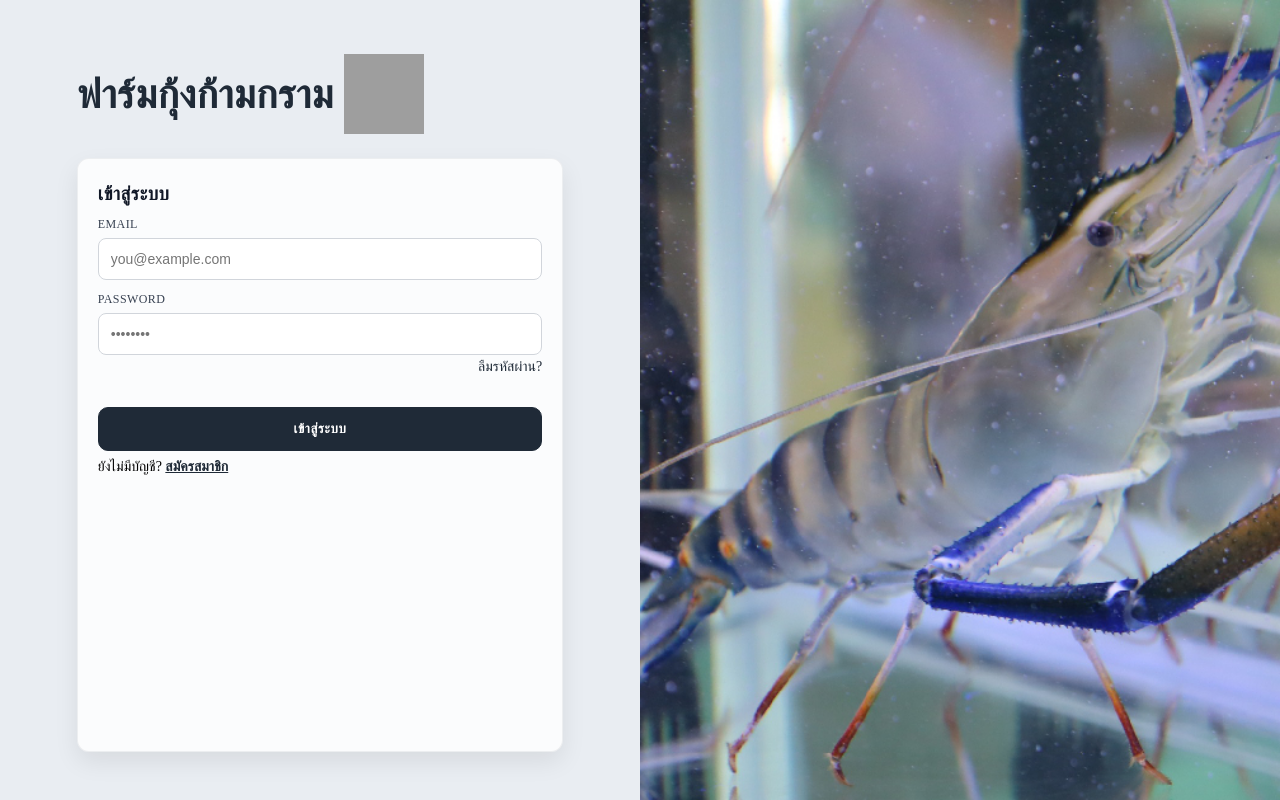
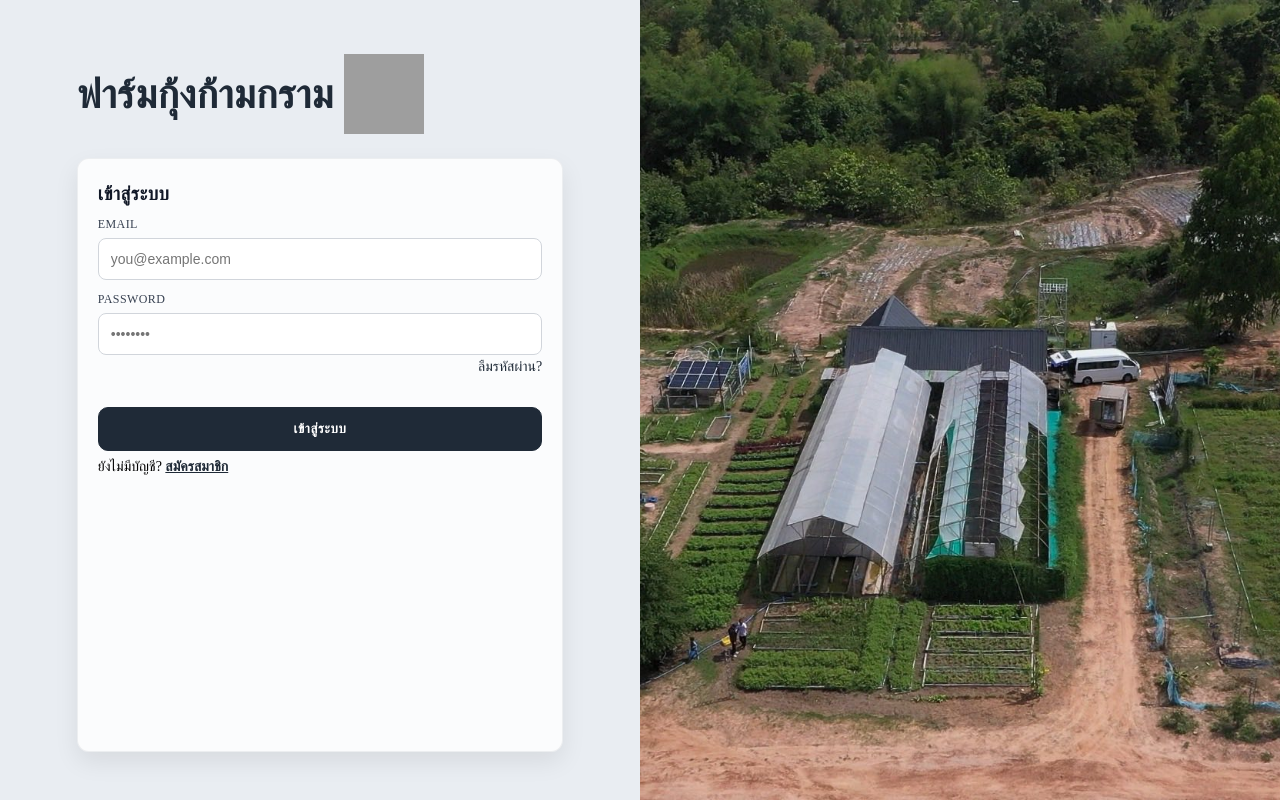
Before and after one commit to kittidaj6641/sanboonfarm, a React (Create React App) app in the folder login-react/: page /login in a window 1280 px wide. Built offline with nearby package versions, Linux system fonts and the light colour scheme; grey boxes are pictures that could not be loaded.

Commit message:
Update login.js

```diff
--- a/login-react/src/login.js
+++ b/login-react/src/login.js
@@ -5,7 +5,7 @@ import { motion } from "framer-motion";
 import config from "./config";
 import "./login.css";
 
-const HERO_URL = "/background/1574333475_88148_Cover_6June28.jpg"; // ภาพฝั่งขวา
+const HERO_URL = "/background/19.jpg"; // ภาพฝั่งขวา
 
 const Login = () => {
   const [email, setEmail] = useState("");
```
